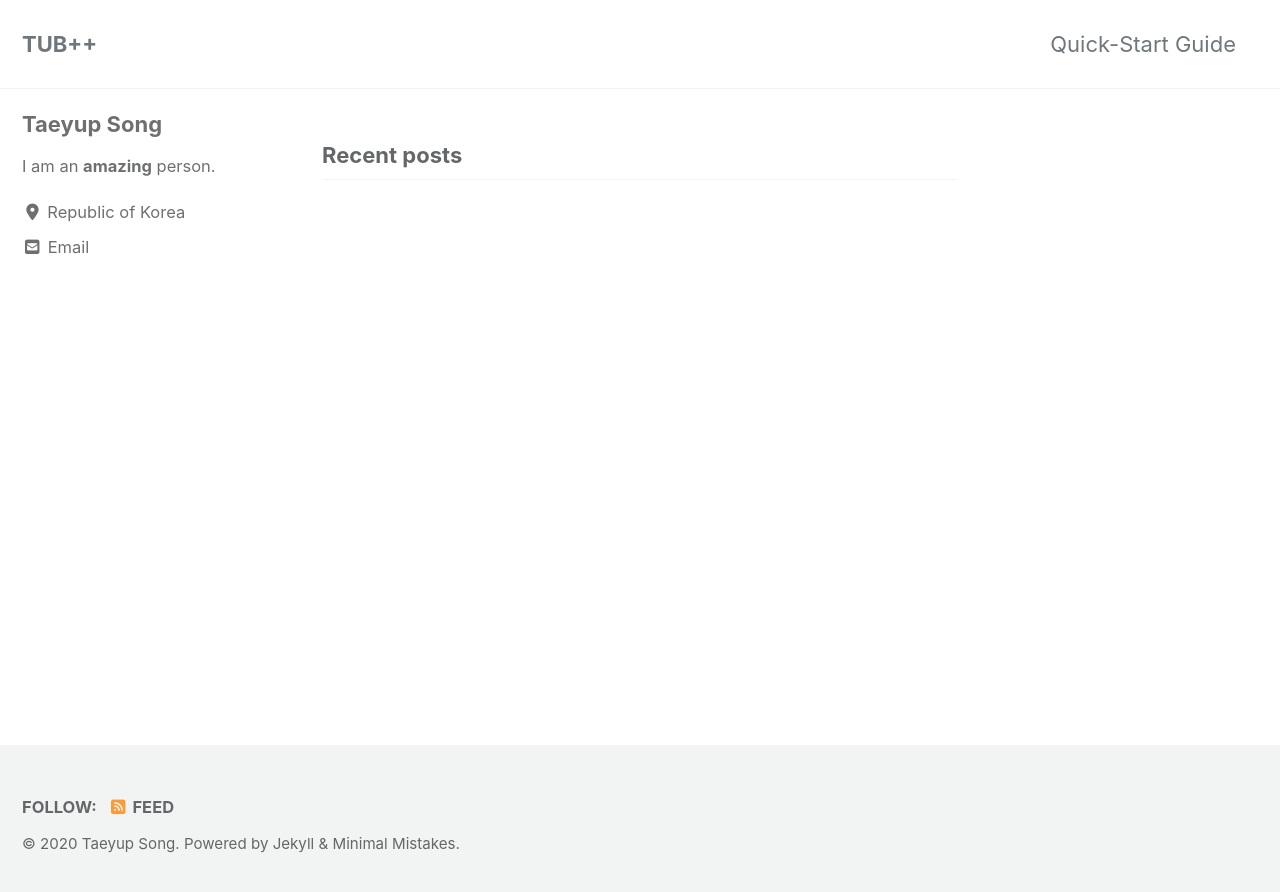
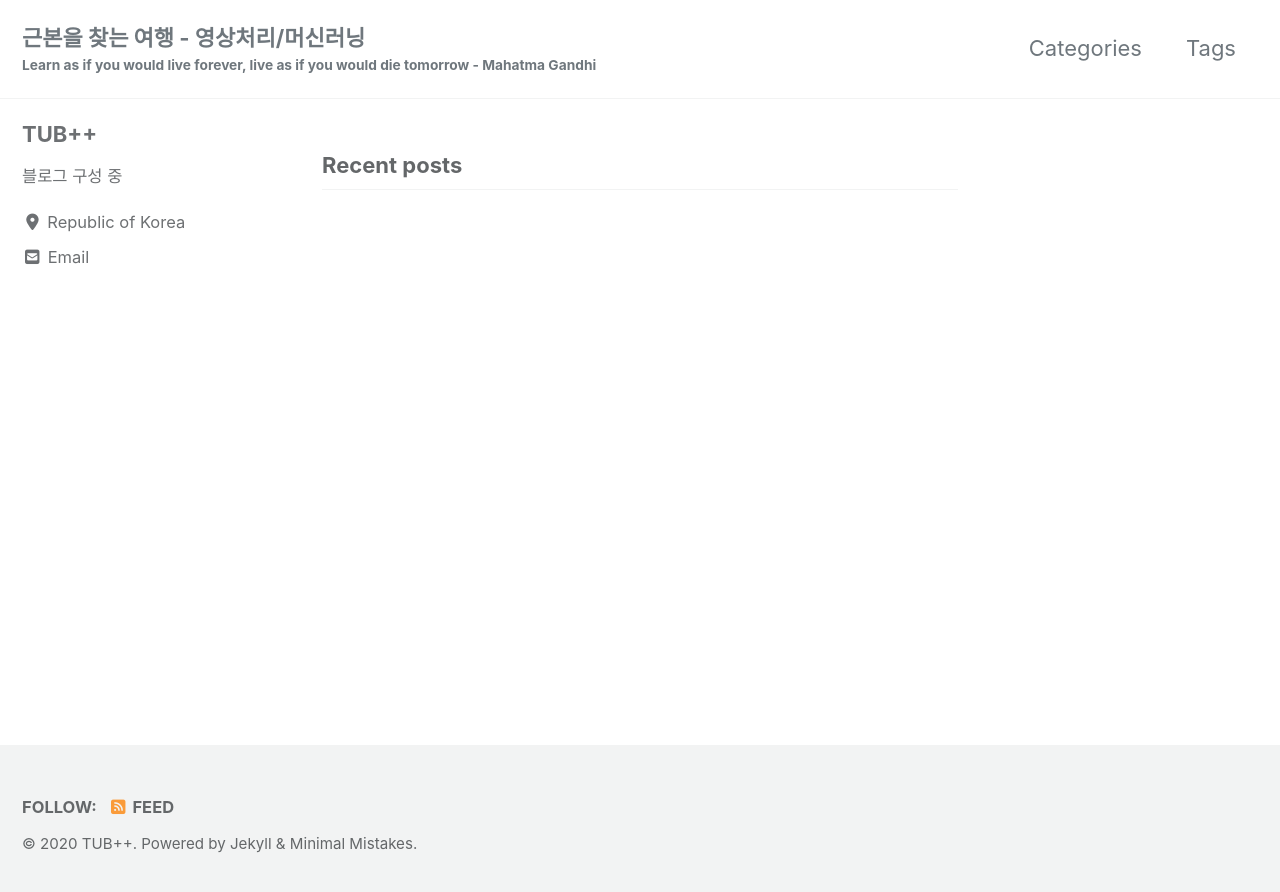
Before and after one commit to jerogar/jerogar.github.io, a Jekyll site: the page built from index.html, in a window 1280 px wide. Shown: the top 892 px of the page. Built offline with Jekyll 4.4.1, drawn with Linux system fonts in a browser that asks for light colours; cached includes are drawn as plain includes; nearby versions of some CDN libraries; the list of posts is cut into pages by our own code.

Commit message:
update config (20.07.07)

```diff
--- a/_config.yml
+++ b/_config.yml
@@ -16,11 +16,11 @@ minimal_mistakes_skin    : "default" # "air", "aqua", "contrast", "dark", "dirt"
 
 # Site Settings
 locale                   : "en-US"
-title                    : "TUB++"
-title_separator          : "-"
-subtitle                 : # site tagline that appears below site title in masthead
-name                     : "Taeyup Song"
-description              : "Learn as if you would live forever, live as if you would die tomorrow - Mahatma Gandhi"
+title                    : "근본을 찾는 여행 - 영상처리/머신러닝"
+title_separator          : "&#124;"
+subtitle                 : "Learn as if you would live forever, live as if you would die tomorrow - Mahatma Gandhi"# site tagline that appears below site title in masthead
+name                     : "TUB++"
+description              : "근본을 찾아가는 개발자"
 url                      : "https://jerogar.github.io"
 baseurl                  : # the subpath of your site, e.g. "/blog"
 repository               : # GitHub username/repo-name e.g. "mmistakes/minimal-mistakes"
@@ -93,9 +93,9 @@ analytics:
 
 # Site Author
 author:
-  name             : "Taeyup Song"
+  name             : "TUB++"
   avatar           : # path of avatar image, e.g. "/assets/images/bio-photo.jpg"
-  bio              : "I am an **amazing** person."
+  bio              : "블로그 구성 중"
   location         : "Republic of Korea"
   email            : "jerogar@gmail.com"
   links:
```
Also changed, not shown: _data/navigation.yml (+4 -4 lines).
